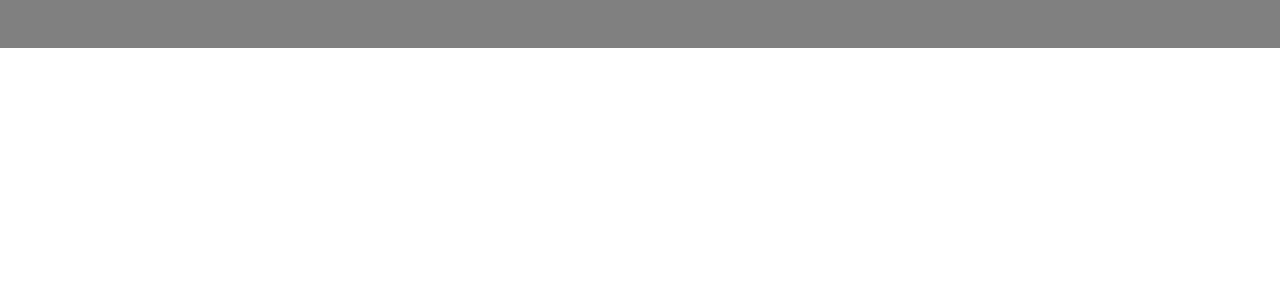
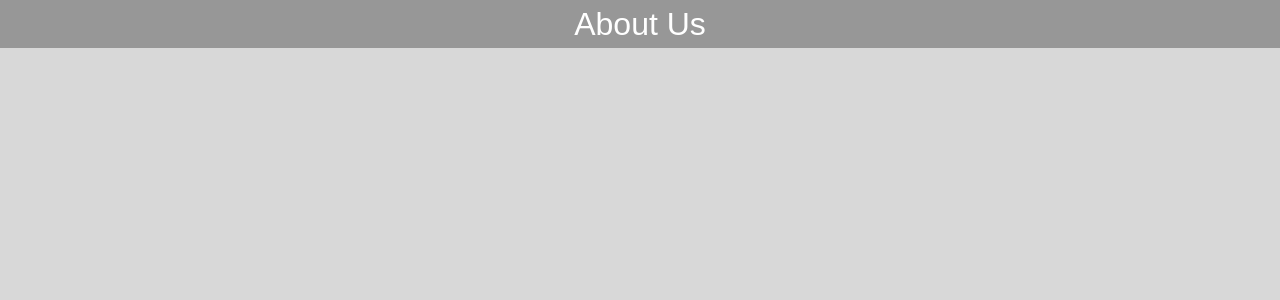
Before and after one commit to tmetsasi/Portfolio, a React (Create React App) app: page / in a window 1280 px wide. Shown: the top 300 px of the page. Built offline with nearby package versions, Linux system fonts and the light colour scheme.

Commit message:
new header

```diff
--- a/src/App.jsx
+++ b/src/App.jsx
@@ -5,7 +5,7 @@ import { Header } from "./components/Header";
 const Container = styled.div`
   height: 100vw;
   width: 100vw;
-  background-color: #ffff;
+  background-color: #d8d8d8;
 `;
 
 function App() {
--- a/src/components/Header.jsx
+++ b/src/components/Header.jsx
@@ -1,15 +1,19 @@
 import styled from "styled-components";
+import { Heading1 } from "../types/typography";
 
 const StyledHeader = styled.div`
-  background-color: grey;
+  background-color: #979797;
   width: 100%;
   height: 3rem;
+  text-align: center;
 `;
 
 export const Header = () => {
   return (
     <div>
-      <StyledHeader />
+      <StyledHeader>
+        <Heading1>About Us</Heading1>
+      </StyledHeader>
     </div>
   );
 };
--- /dev/null
+++ b/src/types/typography.js
@@ -0,0 +1,11 @@
+import styled, { css } from "styled-components";
+
+export const textBase = css`
+  color: #ffff;
+  font-family: "Arial", sans-serif;
+`;
+
+export const Heading1 = styled.div`
+  ${textBase}
+  font-size: 2rem;
+`;
```
